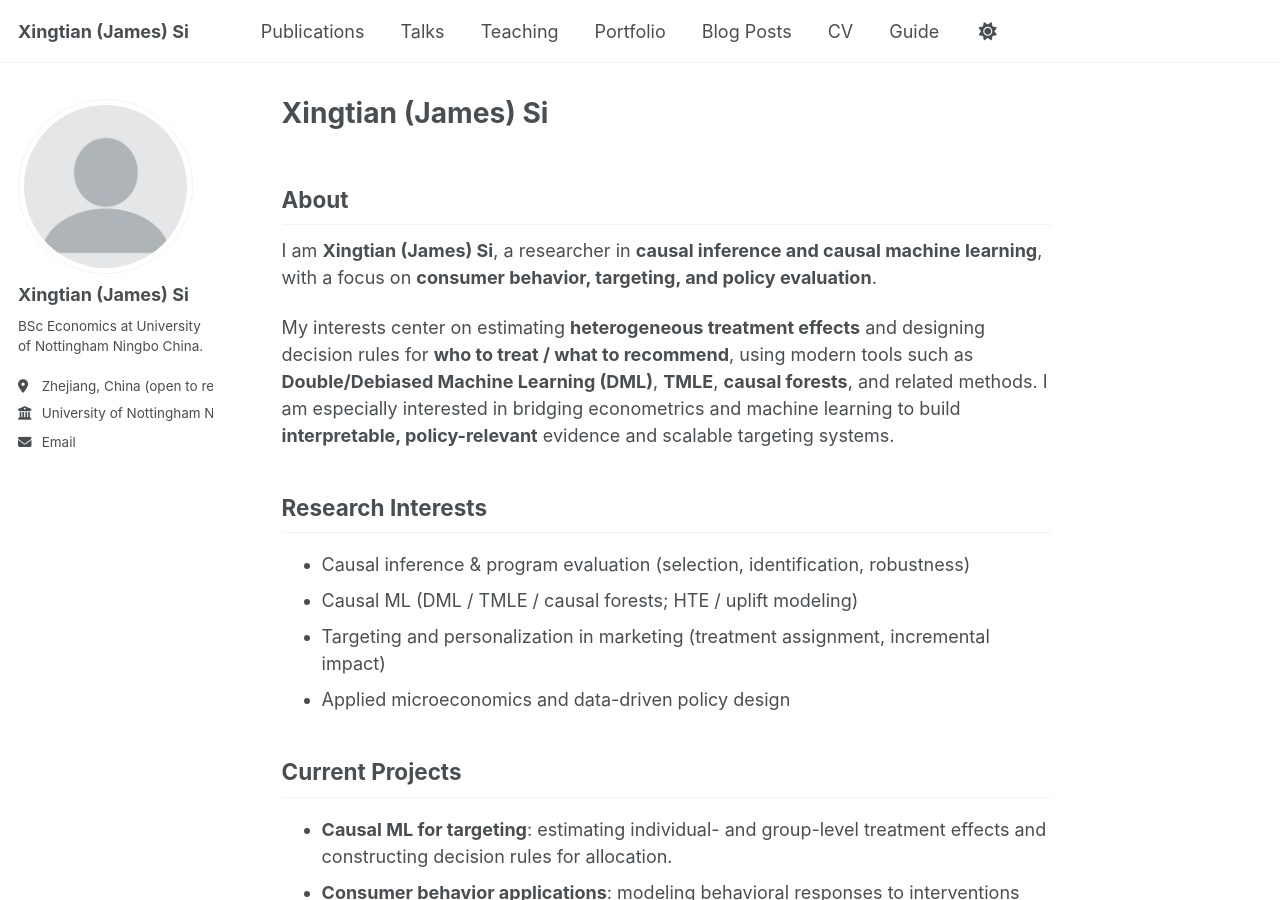
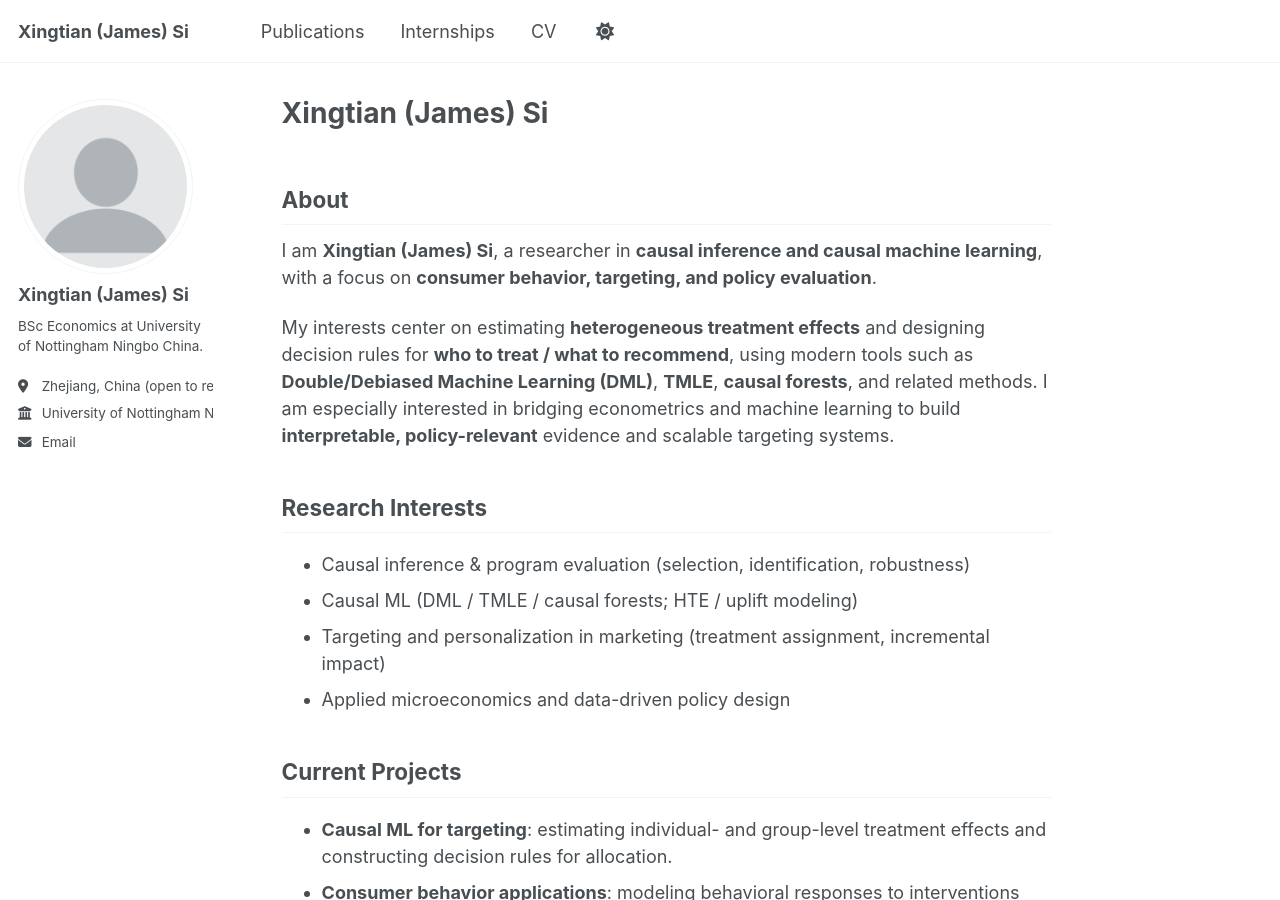
Before and after one commit to sixingtian/sixingtian.github.io, a Jekyll site: the page built from _pages/about.md, in a window 1280 px wide and 900 px high. Built offline with Jekyll 4.4.1, drawn with Linux system fonts in a browser that asks for light colours; a script bundle is joined from its source files by our own code; library files that are not in the unit come from our copies.

Commit message:
Update navigation.yml

```diff
--- a/_data/navigation.yml
+++ b/_data/navigation.yml
@@ -11,23 +11,8 @@
   - title: "Publications"
     url: /publications/
 
-  - title: "Talks"
-    url: /talks/
-
-  - title: "Teaching"
-    url: /teaching/
-
-  - title: "Portfolio"
-    url: /portfolio/
-
-  - title: "Blog Posts"
-    url: /year-archive/
+  - title: "Internships"
+    url: /internships/
 
   - title: "CV"
     url: /cv/
-
-  # - title: "CV"
-  #   url: /cv-json/
-
-  - title: "Guide"
-    url: /markdown/
```
